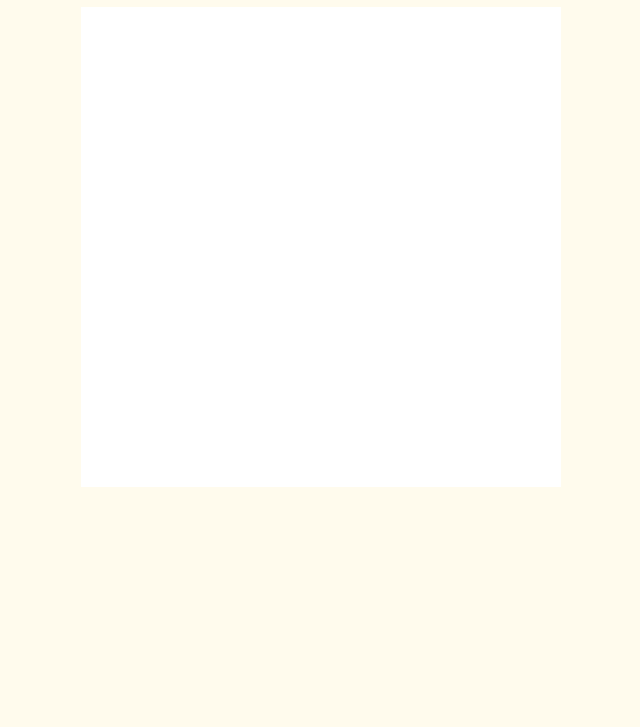
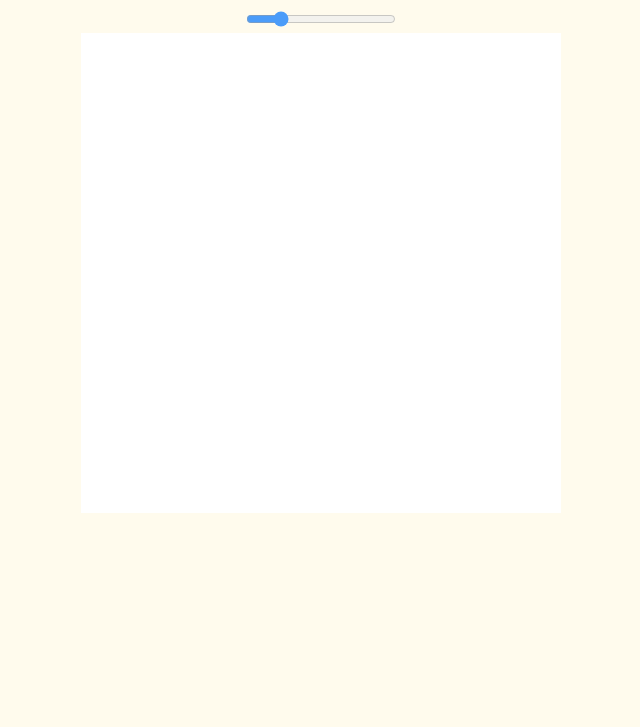
Before and after one commit to Kessius00/etch-a-sketch, a plain HTML site: page index.html in a window 1280 px wide. Shown: the part 73-800 px from the top of the page, without its empty margins (319-959 px from the left). Drawn offline with Linux system fonts and the light colour scheme.

Commit message:
Add icon and add slider in HTML

```diff
--- a/index.html
+++ b/index.html
@@ -8,8 +8,10 @@
     <title>Etch-a-Sketch</title>
     <script src="./script.js" defer></script>
     <link rel="stylesheet" href="./styles.css">
+    <link rel="icon" href="./img/icon.png">
 </head>
 <body>
     <h1>Etch-a-Sketch</h1>
+    <input type="range" min="4" max="64" value="16" class="slider">
 </body>
 </html>
--- a/script.js
+++ b/script.js
@@ -12,15 +12,21 @@ function row(){
 };
 
 row();
+
 const boxes = document.querySelectorAll('.box');
-
-// console.log(boxes)
 
 boxes.forEach( (box) => {
     box.addEventListener('mouseover', () => {
+        // box.style.cssText = "background-color: green;";
         box.classList.toggle('boxhovered');
     });
     box.addEventListener('mouseout', () => {
         box.classList.toggle('boxhovered');
     });
 });
+
+
+const slideContainer = document.createElement('div');;
+const sliderInput = document.getElementsByClassName('.slider');
+
+console.log(sliderInput);
--- a/styles.css
+++ b/styles.css
@@ -13,6 +13,17 @@ body{
     justify-content: center;
 }
 
+.slider{
+    width: 150px;
+    height: 20px;
+    opacity: 0.7;
+    /* outline: none; */
+}
+
+.slider:hover {
+  opacity: 1; /* Fully shown on mouse-over */
+}
+
 
 .box{
     height: auto;
```
Also changed, not shown: img/icon.png (added), 1 other file.
